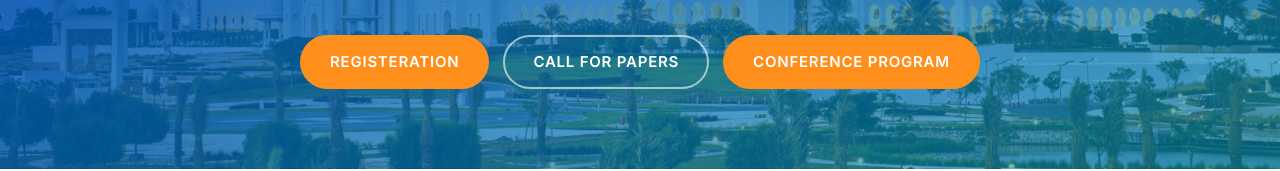
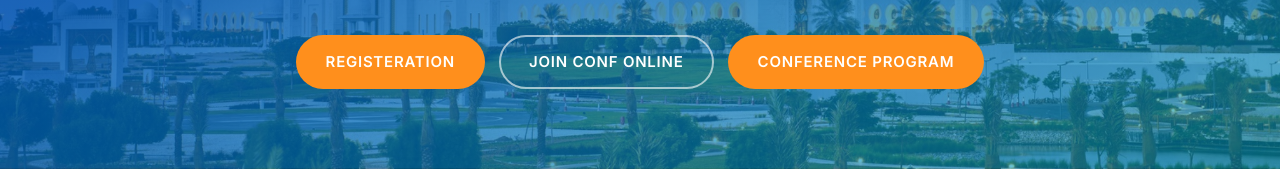
Before and after one commit to bashar2100/PKM2026, a plain HTML site: page index.html in a window 1280 px wide. Shown: the part 664-835 px from the top of the page. Drawn offline with Linux system fonts and the light colour scheme; files whose address does not match are found by name.

Commit message:
Update index.html

```diff
--- a/index.html
+++ b/index.html
@@ -63,7 +63,7 @@
 
     <div class="hero-ctas">
       <a class="btn btn-primary" href="https://apps.ku.ac.ae/AFTPRM">Registeration</a>
-      <a class="btn btn-outline" href="assets/CFP_Parallel_Online_2026-vo.pdf">Call for papers</a>
+      <a class="btn btn-outline" href="https://teams.microsoft.com/meet/3150910161621252?p=mmjTC8NqmEMsrENxKu">JOIN CONF ONLINE</a>
       <a class="btn btn-primary" href="assets/Parallel2026_Conference_Program v2.pdf">Conference Program</a>
     </div>
   </div>
```
